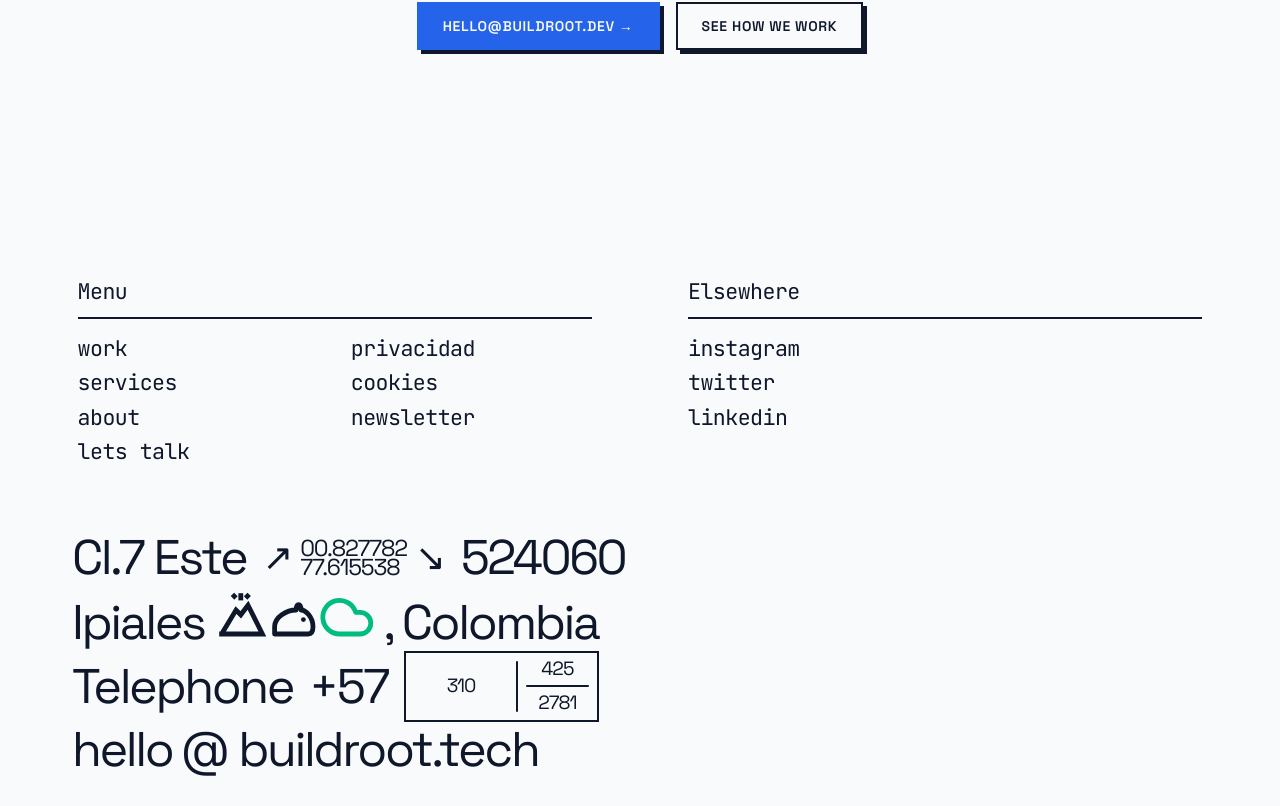
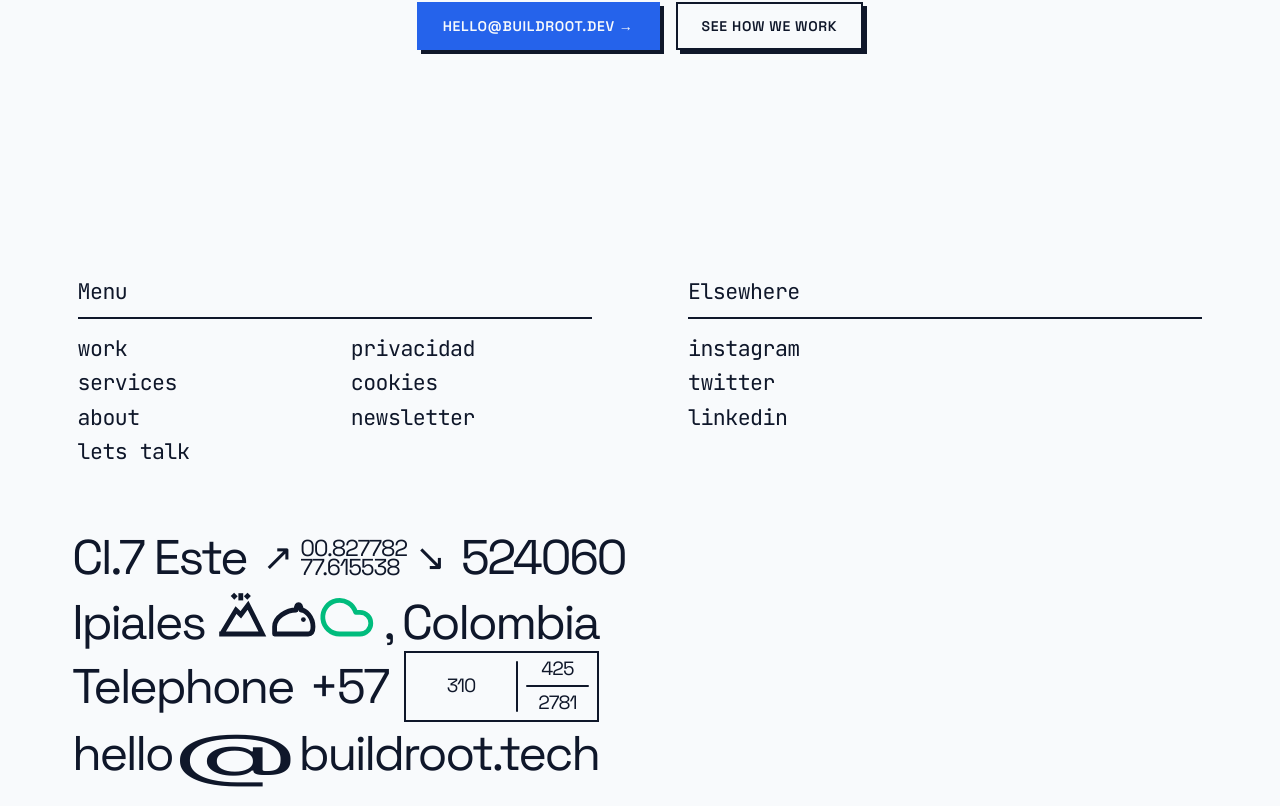
Before and after one commit to buildroot-tech/front-buildroot, a Next.js app: page / in a window 1280 px wide. Shown: the part 4525-5331 px from the top of the page. Built offline with nearby package versions, Linux system fonts and the light colour scheme.

Commit message:
feat(footer): stretchy SVG @ fills row 4 width matching rows 2/3 rectangle

```diff
--- a/components/layout/Footer.tsx
+++ b/components/layout/Footer.tsx
@@ -255,21 +255,35 @@ export function Footer(): React.ReactElement {
                   </div>
                 </div>
 
-              </div>
+                {/* Row 4: Email — inside w-fit so it matches Row 2/3 width */}
+                <div className="group flex items-center w-full px-2 py-[clamp(0.1rem,0.3vw,0.4rem)] bg-[var(--bg-primary)] hover:bg-[var(--text-primary)] transition-colors duration-300">
+                  <a href={`mailto:${contactInfo.email}`} className="flex items-center w-full gap-0">
+                    <span className="shrink-0 font-display font-normal text-[var(--text-primary)] text-[clamp(2.2rem,3.8vw,5rem)] leading-[0.85] tracking-tighter group-hover:text-[var(--bg-primary)] transition-colors duration-300 lowercase">
+                      {contactInfo.email.split("@")[0]}
+                    </span>
+                    {/* Stretchy @ — SVG fills remaining space, no size change */}
+                    <svg
+                      className="flex-1 group-hover:text-[var(--bg-primary)] transition-colors duration-300"
+                      style={{ height: "clamp(2.2rem,3.8vw,5rem)", overflow: "visible" }}
+                      viewBox="0 0 100 85"
+                      preserveAspectRatio="none"
+                      aria-hidden="true"
+                    >
+                      <text
+                        x="50" y="80"
+                        textAnchor="middle"
+                        fontSize="100"
+                        fontFamily="Space Grotesk, system-ui, sans-serif"
+                        fontWeight="400"
+                        fill="currentColor"
+                      >@</text>
+                    </svg>
+                    <span className="shrink-0 font-display font-normal text-[var(--text-primary)] text-[clamp(2.2rem,3.8vw,5rem)] leading-[0.85] tracking-tighter group-hover:text-[var(--bg-primary)] transition-colors duration-300 lowercase">
+                      {contactInfo.email.split("@")[1]}
+                    </span>
+                  </a>
+                </div>
 
-              {/* Row 4: Email */}
-              <div className="group flex items-center justify-start w-full px-2 py-[clamp(0.1rem,0.3vw,0.4rem)] bg-[var(--bg-primary)] hover:bg-[var(--text-primary)] transition-colors duration-300">
-                <a href={`mailto:${contactInfo.email}`} className="flex items-center justify-start gap-1 md:gap-2 w-full">
-                  <span className="font-display font-normal text-[var(--text-primary)] text-[clamp(2.2rem,3.8vw,5rem)] leading-[0.85] tracking-tighter group-hover:text-[var(--bg-primary)] transition-colors duration-300 lowercase">
-                    {contactInfo.email.split("@")[0]}
-                  </span>
-                  <span className="font-display text-[clamp(2.2rem,3.8vw,5rem)] leading-[0.85] text-[var(--text-primary)] font-normal z-10 group-hover:scale-110 transition-transform duration-300">
-                    @
-                  </span>
-                  <span className="font-display font-normal text-[var(--text-primary)] text-[clamp(2.2rem,3.8vw,5rem)] leading-[0.85] tracking-tighter group-hover:text-[var(--bg-primary)] transition-colors duration-300 lowercase">
-                    {contactInfo.email.split("@")[1]}
-                  </span>
-                </a>
               </div>
 
             </div>
```
